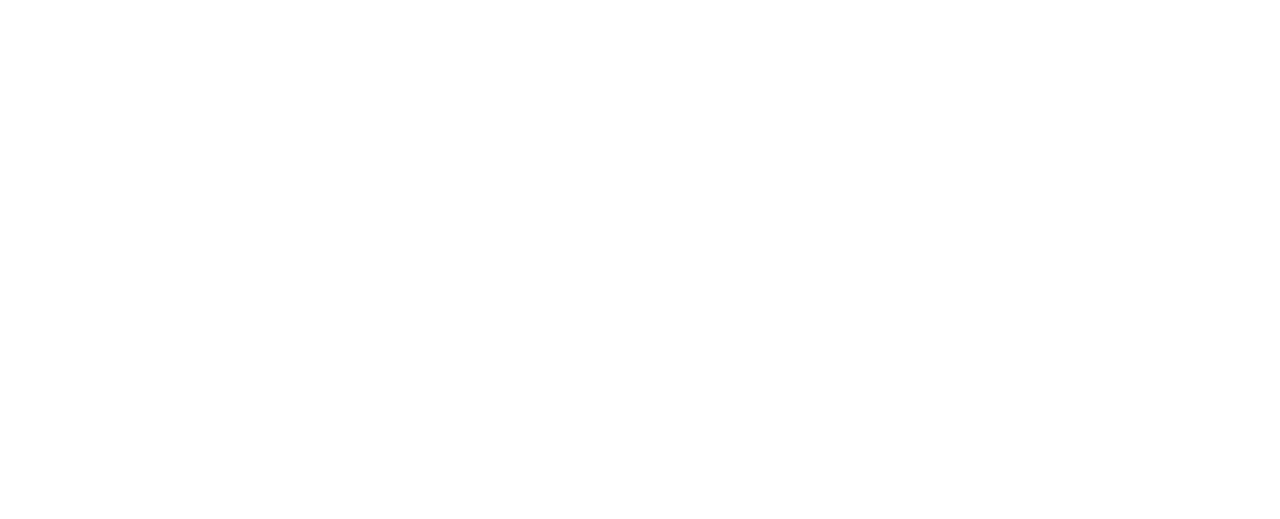
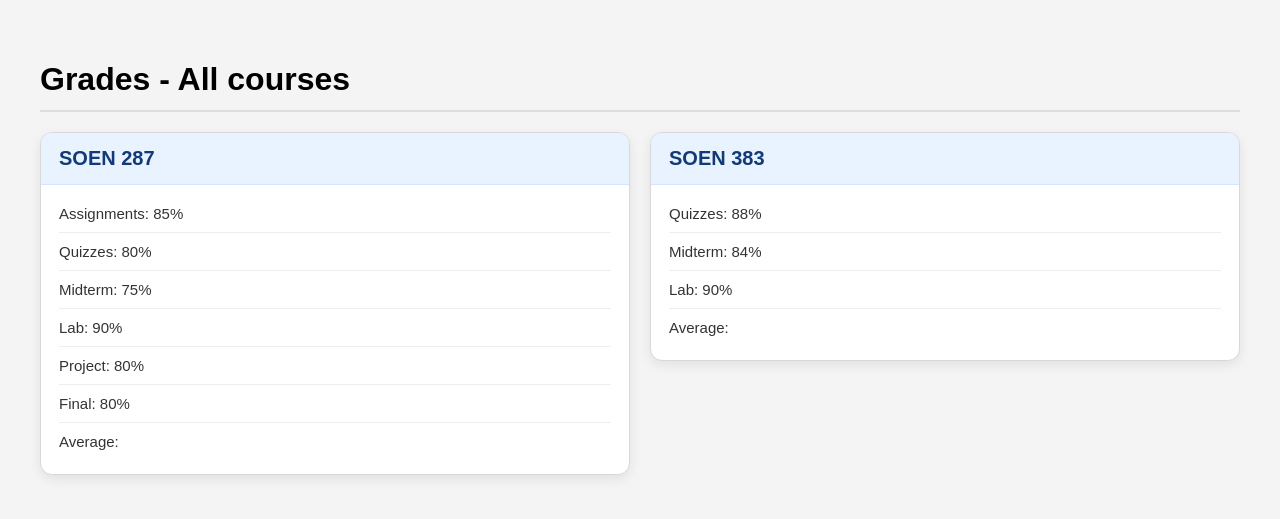
Before and after one commit to MassimoSicilia/SOEN287SmartCourseCompanion, a plain HTML site: page frontend/pages/gradesStudent.html in a window 1280 px wide. Drawn offline with Linux system fonts and the light colour scheme.

Commit message:
minor change to student course page and started working on grades page

```diff
--- /dev/null
+++ b/frontend/css/pages/gradesStudent.css
@@ -0,0 +1,61 @@
+body {
+    font-family: Arial, sans-serif;
+    background: #f4f4f4;
+    margin: 0;
+    padding: 40px;
+}
+
+.container {
+    text-align: left;
+    margin-bottom: 20px;
+    padding-bottom: 12px;
+    border-bottom: 2px solid #ddd;
+}
+
+h1 {
+    margin-bottom: 0;
+}
+
+.course-grades {
+    display: grid;
+    grid-template-columns: repeat(auto-fit, minmax(280px, 1fr));
+    gap: 20px;
+    align-items: start;
+}
+
+.course-row-box {
+    background: #ffffff;
+    border: 1px solid #d8d8d8;
+    border-radius: 12px;
+    box-shadow: 0 4px 12px rgba(0,0,0,0.08);
+    overflow: hidden;
+}
+
+.course-box-header {
+    background: #e9f2ff;
+    border-bottom: 1px solid #d5e5ff;
+    padding: 14px 18px;
+}
+
+.course-box-header h2 {
+    margin: 0;
+    font-size: 20px;
+    color: #123a78;
+}
+
+.category-list {
+    list-style: none;
+    margin: 0;
+    padding: 10px 18px 14px;
+}
+
+.category-list li {
+    padding: 10px 0;
+    border-bottom: 1px solid #eee;
+    font-size: 15px;
+    color: #333;
+}
+
+.category-list li:last-child {
+    border-bottom: none;
+}
--- a/frontend/pages/gradesStudent.html
+++ b/frontend/pages/gradesStudent.html
@@ -0,0 +1,38 @@
+<!DOCTYPE html>
+<head>
+    <link rel="stylesheet" href="../css/pages/gradesStudent.css">
+    <script src="../js%20pages/gradesStudent.js" defer></script>
+</head>
+<body>
+    <div class = "container">
+        <h1>Grades - All courses</h1>
+    </div>
+    <div class = "course-grades">
+        <div class = "course-row-box">
+            <div class="course-box-header">
+                <h2>SOEN 287</h2>
+            </div>
+            <ul class="category-list">
+                <li>Assignments: 85%</li>
+                <li>Quizzes: 80%</li>
+                <li>Midterm: 75%</li>
+                <li>Lab: 90%</li>
+                <li>Project: 80%</li>
+                <li>Final: 80%</li>
+                <li>Average:</li>
+            </ul>
+        </div>
+        <div class = "course-row-box">
+            <div class="course-box-header">
+                <h2>SOEN 383</h2>
+            </div>
+            <ul class="category-list">
+                <li>Quizzes: 88%</li>
+                <li>Midterm: 84%</li>
+                <li>Lab: 90%</li>
+                <li>Average:</li>
+            </ul>
+        </div>
+    </div>
+</body>
+</html>
```
Also changed, not shown: frontend/css/pages/courseStudent.css (+13 -6 lines), frontend/pages/courseStudent.html (+1 -1 lines), frontend/js pages/gradesStudent.js (added).
